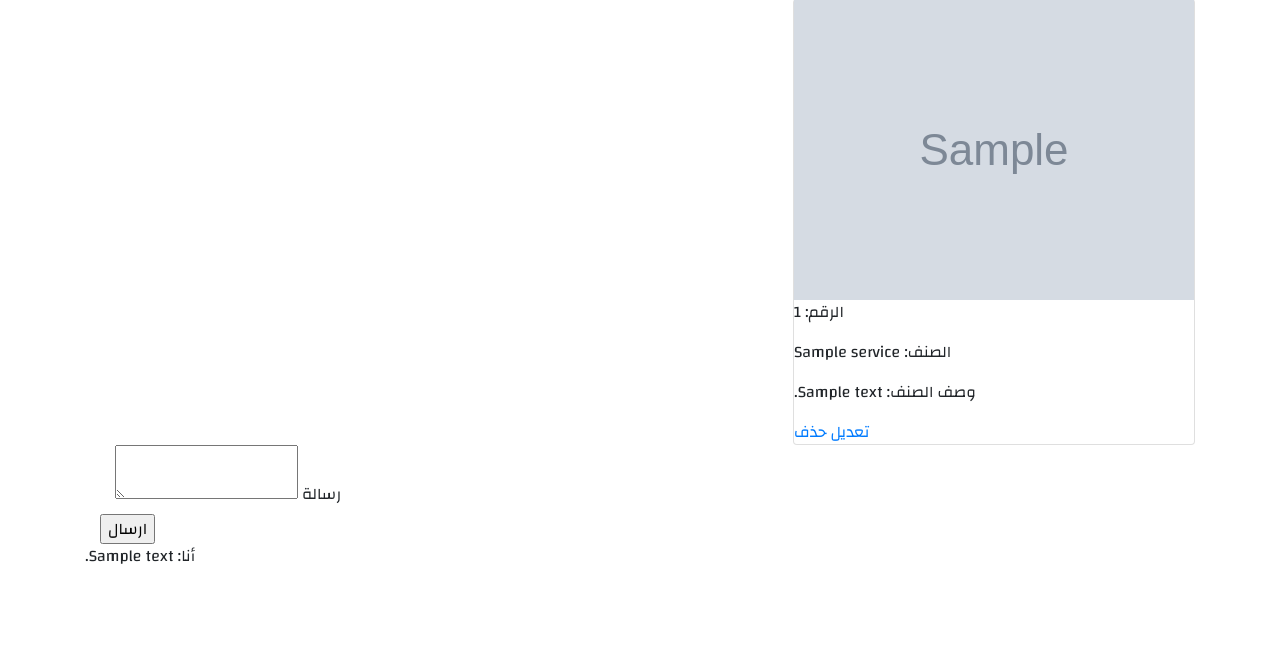
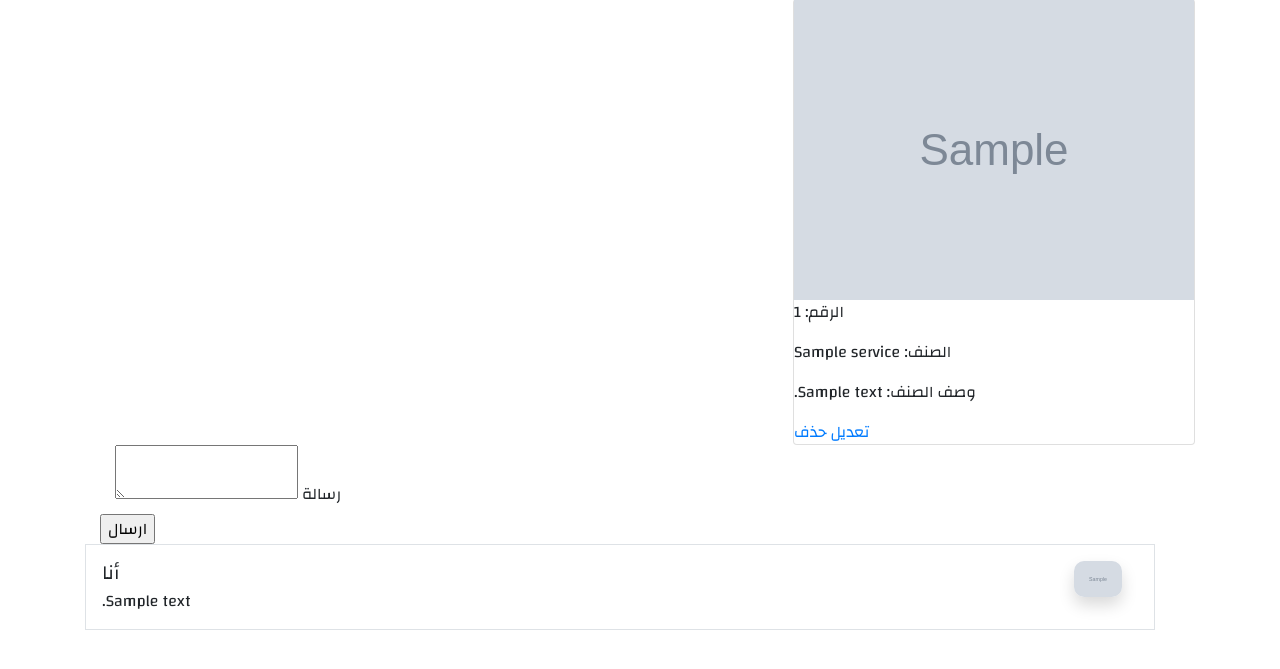
Before and after one commit to Adetec/home-service, a Flask app: page /request_service/1/1/new in a window 1280 px wide. Shown: the part 103-772 px from the top of the page. Run offline with Flask 2, Linux system fonts and the light colour scheme; a user stored in the database is signed in; tables that the repository leaves empty hold one stand-in row (values such as "Sample post"); grey boxes marked "Sample" are stand-in pictures; some libraries are stand-ins or nearby versions.

Commit message:
test: Work on request messages

```diff
--- a/application/routes.py
+++ b/application/routes.py
@@ -303,6 +303,10 @@ def request_service(client_id, service_id):
     if not current_user.is_authenticated:
         return redirect(url_for('home'))
     service = Service.query.get(service_id)
+    print(f'test: current user: {current_user.id} => client: {client_id} => service user: {service.user_id}')
+    if (current_user.id != client_id) and (current_user.id != service.user_id) :
+        flash('لايمكنك التوقب على أمور الناس', 'warning')
+        return redirect(url_for('home'))
     form = ServiceRequestMessagesForm()
     sender = current_user.id
     if form.validate_on_submit():
--- a/application/static/css/styles.css
+++ b/application/static/css/styles.css
@@ -15,3 +15,8 @@ body {
 .media {
     flex-flow: wrap;
 }
+
+.img-comment {
+    width: 48px;
+    border-radius: 10px;
+}
--- a/application/templates/request-service.html
+++ b/application/templates/request-service.html
@@ -49,17 +49,35 @@
         </div>
         </div>
     </form>
+
     <div>
+        {% if service_request.service_id == service.id %}
+        <ul class="list-unstyled">
+            {% for m in service_request.messages %}
+                {% if service_request.id == service_request.id %}
+                    {% if m.message_sender.id == current_user.id %}
+                        <li class="media border p-3">
+                            <img src="{{ url_for('static', filename='img/users-profile/'+ m.message_sender.image_file) }}" class="img-comment mr-3 img-fluid shadow" alt="{{ m.message_sender.username}}">
+                            <div class="media-body">
+                                <h5 class="mt-0 mb-1">أنا</h5>
+                                {{ m.message}}
+                            </div>
+                        </li>
 
-        {% if service_request %}
-
-            {% for m in service_request.messages %}
-                {% if m.message_sender.id == current_user.id %}
-                    <div class="text-left">أنا: {{ m.message }}</div>
+                    {% elif (m.message_sender.id == service.user_id) and  (m.message_sender.id != client_id or current_user == service.user_id) %}
+                        <li class="media border p-3 my-4">
+                            <img src="{{ url_for('static', filename='img/users-profile/'+ m.message_sender.image_file) }}" class="img-comment mr-3 img-fluid shadow" alt="{{ m.message_sender.username}}">
+                            <div class="media-body">
+                                <h5 class="mt-0 mb-1">{{ m.message_sender.username }}</h5>
+                                {{ m.message}}
+                            </div>
+                        </li>
+                    {% endif %}
                 {% else %}
-                    <div class="text-left text-primary">{{ m.message_sender.username }}: {{ m.message }}</div>
                 {% endif %}
             {% endfor %}
-        {% endif %}
+        </ul>
+{% endif %}
     </div>
+
 {% endblock %}
```
